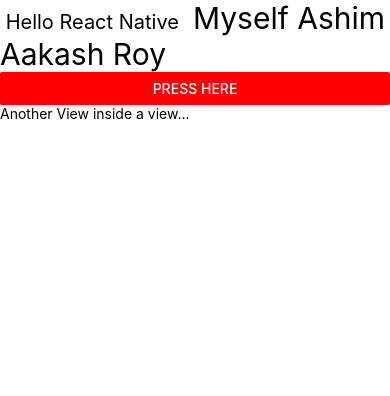
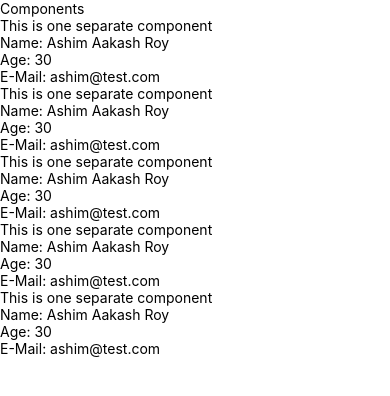
Before and after one commit to ashimaakash03/react-native-series, a React Native app: screen / in a window 390 px wide. Shown: the top 396 px of the page. Built offline with nearby package versions, Linux system fonts and the light colour scheme.

Commit message:
demonstrated re-usability of components

```diff
--- a/App.tsx
+++ b/App.tsx
@@ -5,12 +5,24 @@ const App = (): React.JSX.Element => {
   return (
 
       <View>
-        <Text style={{fontSize: 20}}> Hello React Native <Text style={{fontSize: 30}}> Myself Ashim Aakash Roy </Text></Text>
-        <Button title='Press Here' color="red"/>
-        <View><Text>Another View inside a view...</Text></View>
+        <Text>Components</Text>
+        <FirstComponent/>
+        <FirstComponent/>
+        <FirstComponent/>
+        <FirstComponent/>
+        <FirstComponent/>
       </View>
 
   );
 };
 
+const FirstComponent= (): React.JSX.Element=>{
+    return <View>
+    <Text>This is one separate component</Text>
+    <Text>Name: Ashim Aakash Roy</Text>
+    <Text>Age: 30</Text>
+    <Text>E-Mail: ashim@test.com</Text>
+    </View>
+}
+
 export default App;
```
